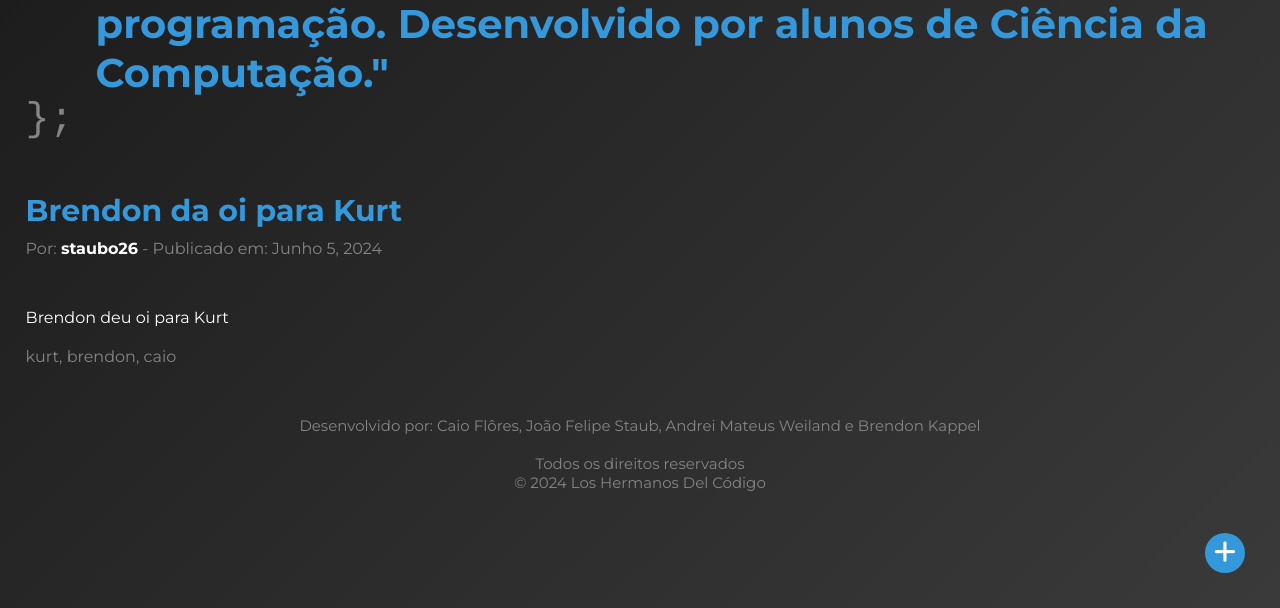
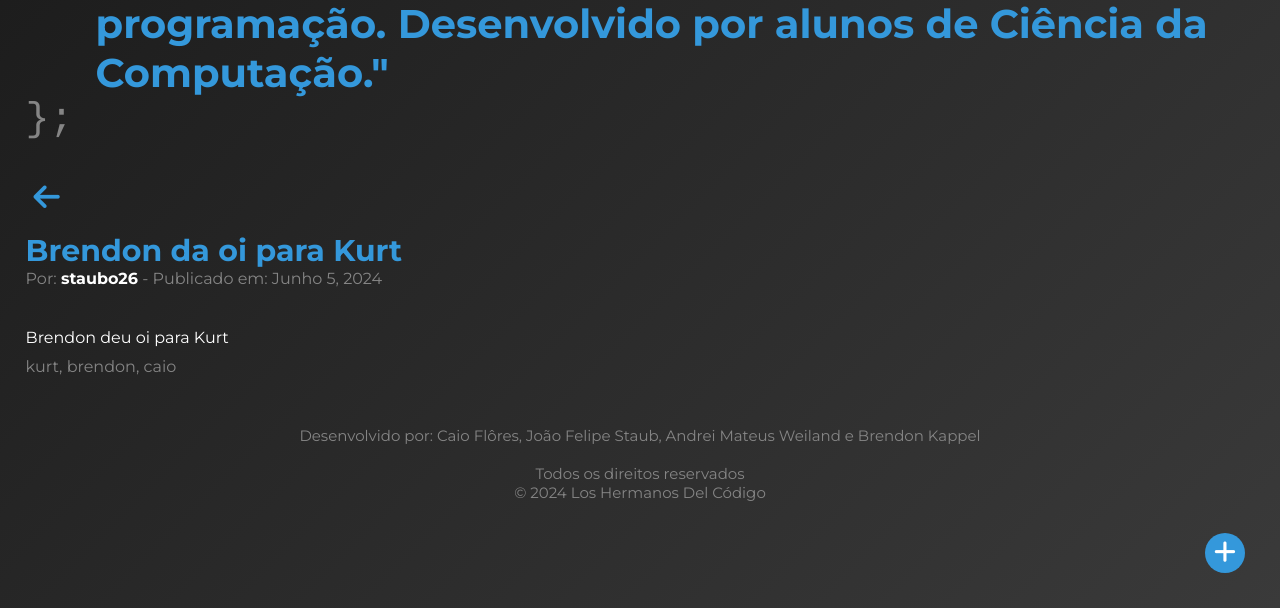
Before and after one commit to caio-programador/django-unisc-project, a Django app: page /post/1 in a window 1280 px wide. Shown: the part 192-800 px from the top of the page. Run offline with Django 3.2, Linux system fonts and the light colour scheme; data comes from the database, SQL or seed files in the repository; both versions use the stored data as it was after the commit; some libraries are stand-ins or nearby versions.

Commit message:
Pequenos detalhes no css

```diff
--- a/post/templates/post/post-detail.html
+++ b/post/templates/post/post-detail.html
@@ -4,6 +4,7 @@
 
 <section class="content">
     <div class="container">
+        <a href="{% url 'initial_page' %}"><i class="fa-solid fa-arrow-left"></i></a>
         <h2>{{post.title}}</h2>
         <span>Por: <b>{{post.user}}</b> - Publicado em: {{post.date}}</span>
         <div class="texto">
--- a/templates/static/css/style.css
+++ b/templates/static/css/style.css
@@ -286,19 +286,36 @@ footer h1{
 /* POST DETAILS  */
 
 section.content{
-    padding: 30px 0;
-    color: var(--secondary-color);
+    padding: 15px 0 30px 0;
 }
 
 section.content .container{
     text-align: left;
+    display: block;
+}
 
+section.content a{
+    display: flex;
+    text-decoration: none;
+    font-size: 30px;
+    color: var(--primary-color);
+    height: 40px;
+    width: 40px;
+    padding: 8px;
+    text-align: center;
+    align-items: center;
+    border-radius: 50%;
+}
+
+section.content a:hover{
+    background-color: #2d2d2d;
 }
 
 section.content h2{
     width: 100%;
     font-size: 30px;
     color: var(--primary-color);
+    margin-top: 15px;
 }
 
 section.content span{
@@ -312,6 +329,7 @@ section.content span b{
 section.content .texto{
     width: 100%;
     margin-top: 40px;
+    color: var(--secondary-color);
 }
 section.content p{
     text-align: justify;
```
Also changed, not shown: static/css/style.css (+6 -1 lines), db.sqlite3.
